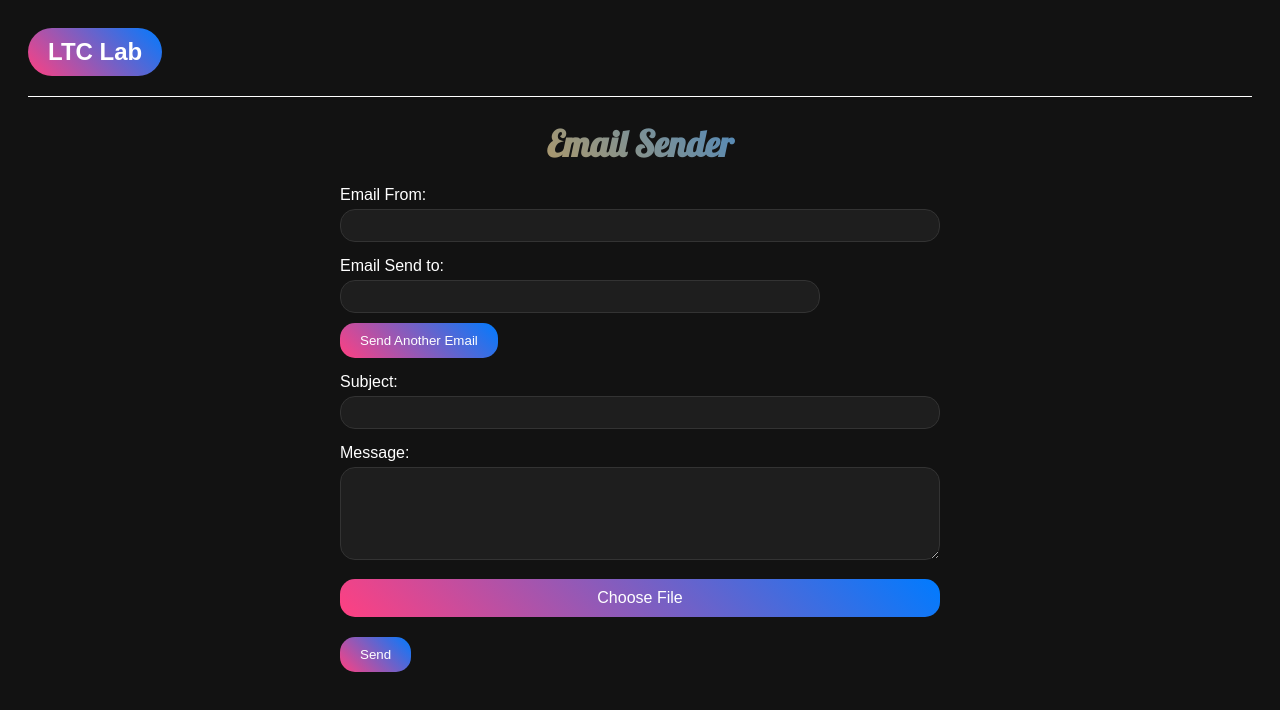
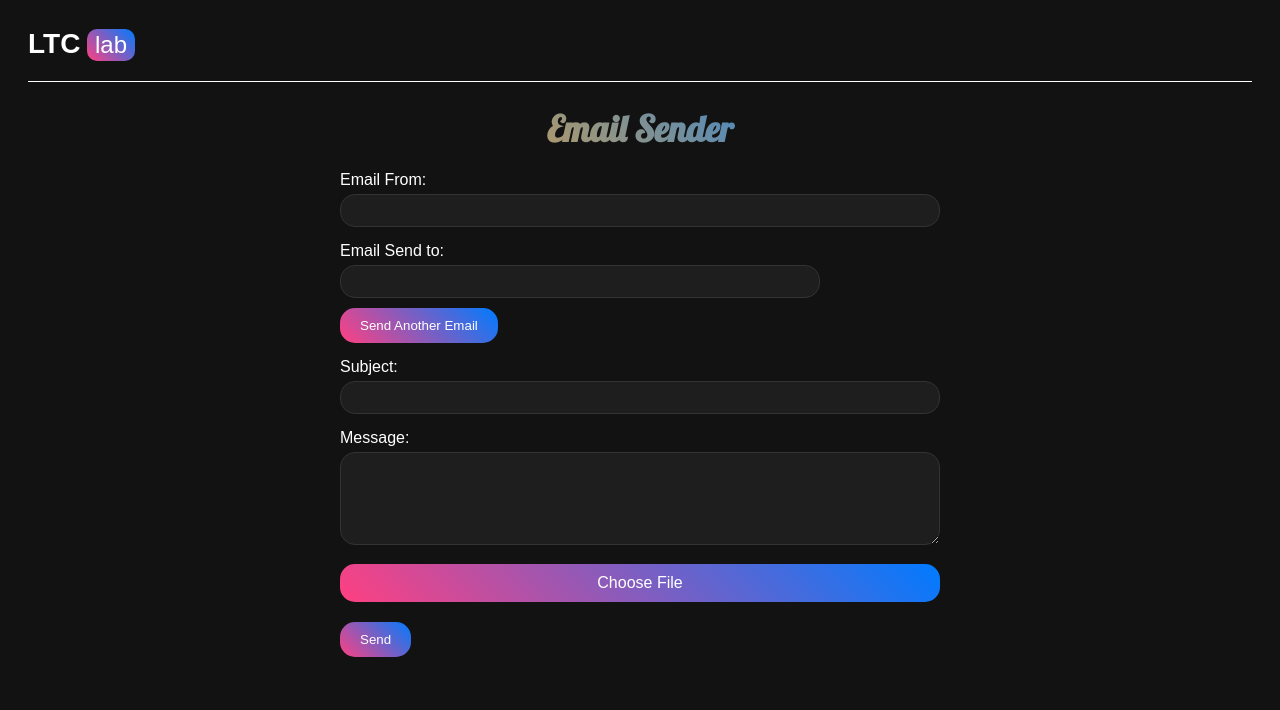
Before and after one commit to Matlab28/EventManagement, a plain HTML site: page src/main/resources/templates/modified.html in a window 1280 px wide. Drawn offline with Linux system fonts and the light colour scheme.

Commit message:
Everything is ready!

```diff
--- a/src/main/resources/templates/modified.html
+++ b/src/main/resources/templates/modified.html
@@ -99,9 +99,23 @@
             margin: 0;
             font-size: 24px;
             color: #ffffff;
-            background: linear-gradient(45deg, #ff4081, #007bff);
-            padding: 10px 20px;
-            border-radius: 50px; /* Circular background */
+        }
+
+        .logo h1 .ltc {
+            background: none; /* No background for LTC */
+            font-size: 28px; /* Font size for LTC */
+            font-weight: bold; /* Make LTC bolder */
+            color: #ffffff; /* Text color */
+        }
+
+        .logo h1 .lab {
+            display: inline-block; /* Make the background fit the text closely */
+            background: linear-gradient(45deg, #ff4081, #007bff); /* Background color */
+            padding: 2px 8px; /* Smaller padding to fit text closely */
+            border-radius: 10px; /* Rounded corners */
+            font-size: 24px; /* Font size for Lab */
+            font-weight: normal; /* Make Lab thinner */
+            color: #ffffff; /* Text color */
         }
 
         h1.email-sender-header {
@@ -187,7 +201,7 @@
 </head>
 <body>
 <div class="logo">
-    <h1>LTC Lab</h1>
+    <h1><span class="ltc">LTC</span> <span class="lab">lab</span></h1>
 </div>
 
 <hr class="separator">
@@ -298,6 +312,310 @@
 </script>
 </body>
 </html>
+
+
+<!--<!DOCTYPE html>-->
+<!--<html lang="en">-->
+<!--<head>-->
+<!--    <meta charset="UTF-8">-->
+<!--    <meta name="viewport" content="width=device-width, initial-scale=1.0">-->
+<!--    <title>Email Sender</title>-->
+<!--    <link href="https://fonts.googleapis.com/css2?family=Lobster&display=swap" rel="stylesheet">-->
+<!--    <style>-->
+<!--        body {-->
+<!--            font-family: Arial, sans-serif;-->
+<!--            padding: 20px;-->
+<!--            background-color: #121212;-->
+<!--            color: #ffffff;-->
+<!--        }-->
+
+<!--        .container {-->
+<!--            max-width: 600px;-->
+<!--            margin: 0 auto;-->
+<!--        }-->
+
+<!--        .input-group {-->
+<!--            margin-bottom: 15px;-->
+<!--        }-->
+
+<!--        label {-->
+<!--            display: block;-->
+<!--            margin-bottom: 5px;-->
+<!--        }-->
+
+<!--        input[type="text"], textarea {-->
+<!--            width: 100%;-->
+<!--            padding: 8px;-->
+<!--            box-sizing: border-box;-->
+<!--            background-color: #1e1e1e;-->
+<!--            border: 1px solid #333;-->
+<!--            color: #ffffff;-->
+<!--            border-radius: 15px; /* Circular corners */-->
+<!--        }-->
+
+<!--        input[type="file"] {-->
+<!--            display: none;-->
+<!--        }-->
+
+<!--        .custom-file-upload {-->
+<!--            display: inline-block;-->
+<!--            background: linear-gradient(45deg, #ff4081, #007bff);-->
+<!--            color: #ffffff;-->
+<!--            padding: 10px;-->
+<!--            border-radius: 15px; /* Circular corners */-->
+<!--            text-align: center;-->
+<!--            cursor: pointer;-->
+<!--            width: 100%;-->
+<!--            box-sizing: border-box;-->
+<!--        }-->
+
+<!--        .custom-file-upload:hover {-->
+<!--            background: linear-gradient(45deg, #ff79b0, #0056b3);-->
+<!--        }-->
+
+<!--        button {-->
+<!--            padding: 10px 20px;-->
+<!--            background: linear-gradient(45deg, #ff4081, #007bff);-->
+<!--            color: #fff;-->
+<!--            border: none;-->
+<!--            cursor: pointer;-->
+<!--            border-radius: 15px; /* Circular corners */-->
+<!--        }-->
+
+<!--        button:hover {-->
+<!--            background: linear-gradient(45deg, #ff79b0, #0056b3);-->
+<!--        }-->
+
+<!--        .email-group {-->
+<!--            margin-bottom: 10px;-->
+<!--        }-->
+
+<!--        .email-group .email-input {-->
+<!--            display: inline-block;-->
+<!--            width: calc(100% - 120px);-->
+<!--        }-->
+
+<!--        .email-group button {-->
+<!--            width: 100px;-->
+<!--        }-->
+
+<!--        .logo {-->
+<!--            display: flex;-->
+<!--            align-items: center;-->
+<!--            margin-bottom: 20px;-->
+<!--        }-->
+
+<!--        .logo img {-->
+<!--            width: 50px;-->
+<!--            height: 50px;-->
+<!--            margin-right: 10px;-->
+<!--        }-->
+
+<!--        .logo h1 {-->
+<!--            margin: 0;-->
+<!--            font-size: 24px;-->
+<!--            color: #ffffff;-->
+<!--            background: linear-gradient(45deg, #ff4081, #007bff);-->
+<!--            padding: 10px 20px;-->
+<!--            border-radius: 50px; /* Circular background */-->
+<!--        }-->
+
+<!--        h1.email-sender-header {-->
+<!--            font-family: 'Lobster', cursive;-->
+<!--            font-size: 36px;-->
+<!--            background: linear-gradient(45deg, #ffa726, #007bff);-->
+<!--            -webkit-background-clip: text;-->
+<!--            -webkit-text-fill-color: transparent;-->
+<!--            text-align: center;-->
+<!--            margin-bottom: 20px;-->
+<!--        }-->
+
+<!--        hr.separator {-->
+<!--            border: 0;-->
+<!--            height: 1px;-->
+<!--            background: #ffffff;-->
+<!--            margin: 20px 0; /* Space around the separator */-->
+<!--        }-->
+
+<!--        .file-info {-->
+<!--            display: flex;-->
+<!--            align-items: center;-->
+<!--            margin-top: 10px;-->
+<!--        }-->
+
+<!--        #fileName {-->
+<!--            margin-right: 10px;-->
+<!--        }-->
+
+<!--        .delete-btn {-->
+<!--            background: linear-gradient(45deg, #ff4081, #007bff);-->
+<!--            color: #fff;-->
+<!--            border: none;-->
+<!--            cursor: pointer;-->
+<!--            border-radius: 15px; /* Circular corners */-->
+<!--            padding: 5px 10px;-->
+<!--        }-->
+
+<!--        .delete-btn:hover {-->
+<!--            background: linear-gradient(45deg, #ff79b0, #0056b3);-->
+<!--        }-->
+
+<!--        /* Popup styles */-->
+<!--        .popup {-->
+<!--            display: none;-->
+<!--            position: fixed;-->
+<!--            top: 50%;-->
+<!--            left: 50%;-->
+<!--            transform: translate(-50%, -50%);-->
+<!--            background-color: #333;-->
+<!--            color: #fff;-->
+<!--            padding: 20px;-->
+<!--            border-radius: 10px;-->
+<!--            z-index: 1001;-->
+<!--            text-align: center;-->
+<!--        }-->
+
+<!--        .popup button {-->
+<!--            margin-top: 10px;-->
+<!--            background: linear-gradient(45deg, #ff4081, #007bff);-->
+<!--            border: none;-->
+<!--            padding: 10px 20px;-->
+<!--            color: #fff;-->
+<!--            cursor: pointer;-->
+<!--            border-radius: 15px; /* Circular corners */-->
+<!--        }-->
+
+<!--        .popup button:hover {-->
+<!--            background: linear-gradient(45deg, #ff79b0, #0056b3);-->
+<!--        }-->
+
+<!--        .popup-overlay {-->
+<!--            display: none;-->
+<!--            position: fixed;-->
+<!--            top: 0;-->
+<!--            left: 0;-->
+<!--            width: 100%;-->
+<!--            height: 100%;-->
+<!--            background-color: rgba(0, 0, 0, 0.7);-->
+<!--            z-index: 1000;-->
+<!--        }-->
+<!--    </style>-->
+<!--</head>-->
+<!--<body>-->
+<!--<div class="logo">-->
+<!--    <h1>LTC Lab</h1>-->
+<!--</div>-->
+
+<!--<hr class="separator">-->
+
+<!--<div class="container">-->
+<!--    <h1 class="email-sender-header">Email Sender</h1>-->
+<!--    <form id="emailForm" enctype="multipart/form-data">-->
+<!--        <div class="input-group">-->
+<!--            <label for="emailFrom">Email From:</label>-->
+<!--            <input type="text" id="emailFrom" name="emailFrom" required>-->
+<!--        </div>-->
+<!--        <div id="emailToContainer" class="input-group">-->
+<!--            <label>Email Send to:</label>-->
+<!--            <div id="emailToGroup">-->
+<!--                <div class="email-group">-->
+<!--                    <input type="text" class="email-input" name="emailTo" required>-->
+<!--                </div>-->
+<!--            </div>-->
+<!--            <button type="button" onclick="addEmailField()">Send Another Email</button>-->
+<!--        </div>-->
+<!--        <div class="input-group">-->
+<!--            <label for="subject">Subject:</label>-->
+<!--            <input type="text" id="subject" name="subject" required>-->
+<!--        </div>-->
+<!--        <div class="input-group">-->
+<!--            <label for="message">Message:</label>-->
+<!--            <textarea id="message" name="message" rows="5" required></textarea>-->
+<!--        </div>-->
+<!--        <div class="input-group">-->
+<!--            <label for="attachment" class="custom-file-upload">-->
+<!--                Choose File-->
+<!--            </label>-->
+<!--            <input type="file" id="attachment" name="attachment" onchange="updateFileInfo()">-->
+<!--            <div id="fileInfo" class="file-info" style="display: none;">-->
+<!--                <span id="fileName">No file chosen</span>-->
+<!--                <button type="button" id="deleteBtn" class="delete-btn" onclick="removeFile()">Remove</button>-->
+<!--            </div>-->
+<!--        </div>-->
+<!--        <button type="submit">Send</button>-->
+<!--    </form>-->
+<!--</div>-->
+
+<!--<div class="popup-overlay" onclick="closePopup()"></div>-->
+<!--<div class="popup">-->
+<!--    <p>Email sent successfully!</p>-->
+<!--    <button onclick="closePopup()">Done</button>-->
+<!--</div>-->
+
+<!--<script>-->
+<!--    function addEmailField() {-->
+<!--        const emailToGroup = document.getElementById('emailToGroup');-->
+<!--        const newEmailGroup = document.createElement('div');-->
+<!--        newEmailGroup.className = 'email-group';-->
+<!--        newEmailGroup.innerHTML = `-->
+<!--                <input type="text" class="email-input" name="emailTo">-->
+<!--                <button type="button" onclick="removeEmailField(this)">Remove</button>-->
+<!--            `;-->
+<!--        emailToGroup.appendChild(newEmailGroup);-->
+<!--    }-->
+
+<!--    function removeEmailField(button) {-->
+<!--        button.parentElement.remove();-->
+<!--    }-->
+
+<!--    function updateFileInfo() {-->
+<!--        const fileInput = document.getElementById('attachment');-->
+<!--        const fileName = document.getElementById('fileName');-->
+<!--        if (fileInput.files.length > 0) {-->
+<!--            fileName.textContent = fileInput.files[0].name;-->
+<!--            document.getElementById('fileInfo').style.display = 'flex';-->
+<!--        } else {-->
+<!--            fileName.textContent = 'No file chosen';-->
+<!--            document.getElementById('fileInfo').style.display = 'none';-->
+<!--        }-->
+<!--    }-->
+
+<!--    function removeFile() {-->
+<!--        const fileInput = document.getElementById('attachment');-->
+<!--        fileInput.value = ''; // Clear the file input-->
+<!--        updateFileInfo(); // Update the file info display-->
+<!--    }-->
+
+<!--    function showPopup() {-->
+<!--        document.querySelector('.popup').style.display = 'block';-->
+<!--        document.querySelector('.popup-overlay').style.display = 'block';-->
+<!--    }-->
+
+<!--    function closePopup() {-->
+<!--        document.querySelector('.popup').style.display = 'none';-->
+<!--        document.querySelector('.popup-overlay').style.display = 'none';-->
+<!--    }-->
+
+<!--    document.getElementById('emailForm').addEventListener('submit', function (event) {-->
+<!--        event.preventDefault();-->
+
+<!--        const formData = new FormData(this);-->
+
+<!--        fetch('http://localhost:8080/event/send-email', {-->
+<!--            method: 'POST',-->
+<!--            body: formData-->
+<!--        })-->
+<!--            .then(response => response.text())-->
+<!--            .then(result => {-->
+<!--                showPopup();-->
+<!--            })-->
+<!--            .catch(error => alert('Error sending email: ' + error));-->
+<!--    });-->
+<!--</script>-->
+<!--</body>-->
+<!--</html>-->
+
+
 
 
 
@@ -591,253 +909,3 @@
 <!--</script>-->
 <!--</body>-->
 <!--</html>-->
-
-
-
-
-
-
-
-
-
-
-
-
-
-
-<!--<!DOCTYPE html>-->
-<!--<html lang="en">-->
-<!--<head>-->
-<!--    <meta charset="UTF-8">-->
-<!--    <meta name="viewport" content="width=device-width, initial-scale=1.0">-->
-<!--    <title>Email Sender</title>-->
-<!--    <link href="https://fonts.googleapis.com/css2?family=Lobster&display=swap" rel="stylesheet">-->
-<!--    <style>-->
-<!--        body {-->
-<!--            font-family: Arial, sans-serif;-->
-<!--            padding: 20px;-->
-<!--            background-color: #121212;-->
-<!--            color: #ffffff;-->
-<!--        }-->
-
-<!--        .container {-->
-<!--            max-width: 600px;-->
-<!--            margin: 0 auto;-->
-<!--        }-->
-
-<!--        .input-group {-->
-<!--            margin-bottom: 15px;-->
-<!--        }-->
-
-<!--        label {-->
-<!--            display: block;-->
-<!--            margin-bottom: 5px;-->
-<!--        }-->
-
-<!--        input[type="text"], textarea {-->
-<!--            width: 100%;-->
-<!--            padding: 8px;-->
-<!--            box-sizing: border-box;-->
-<!--            background-color: #1e1e1e;-->
-<!--            border: 1px solid #333;-->
-<!--            color: #ffffff;-->
-<!--            border-radius: 15px; /* Circular corners */-->
-<!--        }-->
-
-<!--        button {-->
-<!--            padding: 10px 20px;-->
-<!--            background: linear-gradient(45deg, #ff4081, #007bff);-->
-<!--            color: #fff;-->
-<!--            border: none;-->
-<!--            cursor: pointer;-->
-<!--            border-radius: 15px; /* Circular corners */-->
-<!--        }-->
-
-<!--        button:hover {-->
-<!--            background: linear-gradient(45deg, #ff79b0, #0056b3);-->
-<!--        }-->
-
-<!--        .email-group {-->
-<!--            margin-bottom: 10px;-->
-<!--        }-->
-
-<!--        .email-group .email-input {-->
-<!--            display: inline-block;-->
-<!--            width: calc(100% - 120px);-->
-<!--        }-->
-
-<!--        .email-group button {-->
-<!--            width: 100px;-->
-<!--        }-->
-
-<!--        .logo {-->
-<!--            display: flex;-->
-<!--            align-items: center;-->
-<!--            margin-bottom: 20px;-->
-<!--        }-->
-
-<!--        .logo img {-->
-<!--            width: 50px;-->
-<!--            height: 50px;-->
-<!--            margin-right: 10px;-->
-<!--        }-->
-
-<!--        .logo h1 {-->
-<!--            margin: 0;-->
-<!--            font-size: 24px;-->
-<!--            color: #ffffff;-->
-<!--            background: linear-gradient(45deg, #ff4081, #007bff);-->
-<!--            padding: 10px 20px;-->
-<!--            border-radius: 50px; /* Circular background */-->
-<!--        }-->
-
-<!--        h1.email-sender-header {-->
-<!--            font-family: 'Lobster', cursive;-->
-<!--            font-size: 36px;-->
-<!--            background: linear-gradient(45deg, #ffa726, #007bff);-->
-<!--            -webkit-background-clip: text;-->
-<!--            -webkit-text-fill-color: transparent;-->
-<!--            text-align: center;-->
-<!--            margin-bottom: 20px;-->
-<!--        }-->
-
-<!--        hr.separator {-->
-<!--            border: 0;-->
-<!--            height: 1px;-->
-<!--            background: #ffffff;-->
-<!--            margin: 20px 0; /* Space around the separator */-->
-<!--        }-->
-
-<!--        /* Popup styles */-->
-<!--        .popup {-->
-<!--            display: none;-->
-<!--            position: fixed;-->
-<!--            top: 50%;-->
-<!--            left: 50%;-->
-<!--            transform: translate(-50%, -50%);-->
-<!--            background-color: #333;-->
-<!--            color: #fff;-->
-<!--            padding: 20px;-->
-<!--            border-radius: 10px;-->
-<!--            z-index: 1001;-->
-<!--            text-align: center;-->
-<!--        }-->
-
-<!--        .popup button {-->
-<!--            margin-top: 10px;-->
-<!--            background: linear-gradient(45deg, #ff4081, #007bff);-->
-<!--            border: none;-->
-<!--            padding: 10px 20px;-->
-<!--            color: #fff;-->
-<!--            cursor: pointer;-->
-<!--            border-radius: 15px; /* Circular corners */-->
-<!--        }-->
-
-<!--        .popup button:hover {-->
-<!--            background: linear-gradient(45deg, #ff79b0, #0056b3);-->
-<!--        }-->
-
-<!--        .popup-overlay {-->
-<!--            display: none;-->
-<!--            position: fixed;-->
-<!--            top: 0;-->
-<!--            left: 0;-->
-<!--            width: 100%;-->
-<!--            height: 100%;-->
-<!--            background-color: rgba(0, 0, 0, 0.7);-->
-<!--            z-index: 1000;-->
-<!--        }-->
-<!--    </style>-->
-<!--</head>-->
-<!--<body>-->
-<!--<div class="logo">-->
-<!--    <h1>LTC Lab</h1>-->
-<!--</div>-->
-
-<!--<hr class="separator">-->
-
-<!--<div class="container">-->
-<!--    <h1 class="email-sender-header">Email Sender</h1>-->
-<!--    <form id="emailForm">-->
-<!--        <div class="input-group">-->
-<!--            <label for="emailFrom">From Email:</label>-->
-<!--            <input type="text" id="emailFrom" name="emailFrom" required>-->
-<!--        </div>-->
-<!--        <div id="emailToContainer" class="input-group">-->
-<!--            <label>Send to Email:</label>-->
-<!--            <div id="emailToGroup">-->
-<!--                <div class="email-group">-->
-<!--                    <input type="text" class="email-input" name="emailTo" required>-->
-<!--                </div>-->
-<!--            </div>-->
-<!--            <button type="button" onclick="addEmailField()">Send to Another Email</button>-->
-<!--        </div>-->
-<!--        <div class="input-group">-->
-<!--            <label for="subject">Subject:</label>-->
-<!--            <input type="text" id="subject" name="subject" required>-->
-<!--        </div>-->
-<!--        <div class="input-group">-->
-<!--            <label for="message">Message:</label>-->
-<!--            <textarea id="message" name="message" rows="5" required></textarea>-->
-<!--        </div>-->
-<!--        <button type="submit">Send</button>-->
-<!--    </form>-->
-<!--</div>-->
-
-<!--<div class="popup-overlay" onclick="closePopup()"></div>-->
-<!--<div class="popup">-->
-<!--    <p>Email sent successfully!</p>-->
-<!--    <button onclick="closePopup()">Done</button>-->
-<!--</div>-->
-
-<!--<script>-->
-<!--    function addEmailField() {-->
-<!--        const emailToGroup = document.getElementById('emailToGroup');-->
-<!--        const newEmailGroup = document.createElement('div');-->
-<!--        newEmailGroup.className = 'email-group';-->
-<!--        newEmailGroup.innerHTML = `-->
-<!--                <input type="text" class="email-input" name="emailTo">-->
-<!--                <button type="button" onclick="removeEmailField(this)">Remove</button>-->
-<!--            `;-->
-<!--        emailToGroup.appendChild(newEmailGroup);-->
-<!--    }-->
-
-<!--    function removeEmailField(button) {-->
-<!--        button.parentElement.remove();-->
-<!--    }-->
-
-<!--    function showPopup() {-->
-<!--        document.querySelector('.popup').style.display = 'block';-->
-<!--        document.querySelector('.popup-overlay').style.display = 'block';-->
-<!--    }-->
-
-<!--    function closePopup() {-->
-<!--        document.querySelector('.popup').style.display = 'none';-->
-<!--        document.querySelector('.popup-overlay').style.display = 'none';-->
-<!--    }-->
-
-<!--    document.getElementById('emailForm').addEventListener('submit', function (event) {-->
-<!--        event.preventDefault();-->
-
-<!--        const formData = new FormData(this);-->
-<!--        const data = {-->
-<!--            emailFrom: formData.get('emailFrom'),-->
-<!--            emailTo: formData.getAll('emailTo'),-->
-<!--            subject: formData.get('subject'),-->
-<!--            message: formData.get('message')-->
-<!--        };-->
-
-<!--        fetch('http://localhost:8080/event/send-email', {-->
-<!--            method: 'POST',-->
-<!--            headers: {-->
-<!--                'Content-Type': 'application/json'-->
-<!--            },-->
-<!--            body: JSON.stringify(data)-->
-<!--        })-->
-<!--            .then(response => response.text())-->
-<!--            .then(result => showPopup())-->
-<!--            .catch(error => alert('Error sending email: ' + error));-->
-<!--    });-->
-<!--</script>-->
-<!--</body>-->
-<!--</html>-->
```
Also changed, not shown: index.html (+18 -5 lines).
